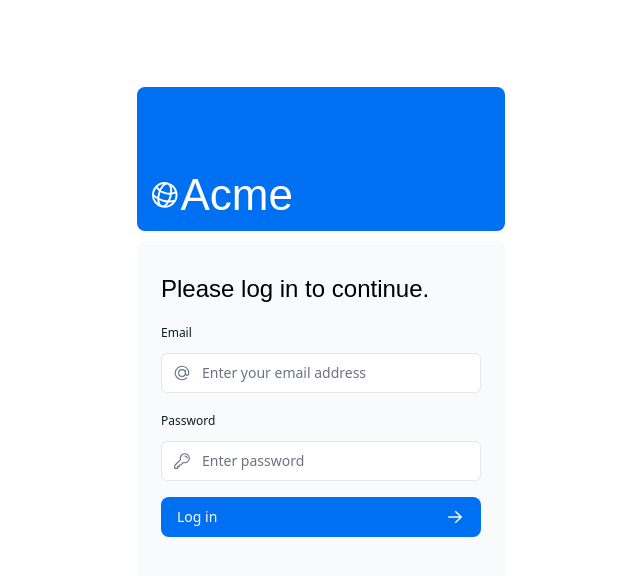
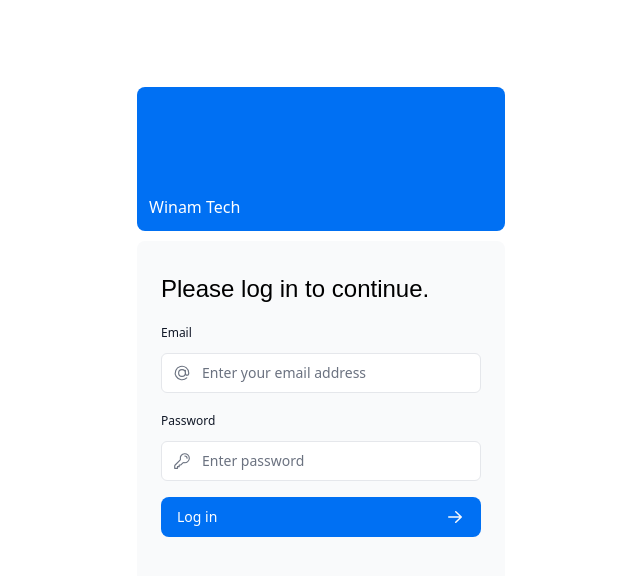
Before and after one commit to AchayoEarnest/NextJs-doc, a Next.js app: page /login in a window 1280 px wide. Shown: the top 576 px of the page, without its empty margins (319-959 px from the left). Built offline with nearby package versions, Linux system fonts and the light colour scheme; a web font is replaced by a local one.

Commit message:
winam logo added

```diff
--- a/app/login/page.tsx
+++ b/app/login/page.tsx
@@ -6,9 +6,7 @@ export default function LoginPage() {
     <main className="flex items-center justify-center md:h-screen">
       <div className="relative mx-auto flex w-full max-w-[400px] flex-col space-y-2.5 p-4 md:-mt-32">
         <div className="flex h-20 w-full items-end rounded-lg bg-blue-500 p-3 md:h-36">
-          <div className="w-32 text-white md:w-36">
-            <AcmeLogo />
-          </div>
+          <div className="w-32 text-white md:w-36">Winam Tech</div>
         </div>
         <LoginForm />
       </div>
--- a/app/ui/acme-logo.tsx
+++ b/app/ui/acme-logo.tsx
@@ -7,7 +7,10 @@ export default function AcmeLogo() {
       className={`${lusitana.className} flex flex-row items-center leading-none text-white`}
     >
       <GlobeAltIcon className="h-12 w-12 rotate-[15deg]" />
-      <p className="text-[44px]">Acme</p>
+      <p className="text-[44px]">
+        {' '}
+        <h1 className='text-4xl'>Winam Tech</h1>
+      </p>
     </div>
   );
 }
--- a/app/ui/dashboard/sidenav.tsx
+++ b/app/ui/dashboard/sidenav.tsx
@@ -11,9 +11,7 @@ export default function SideNav() {
         className="mb-2 flex h-20 items-end justify-start rounded-md bg-blue-600 p-4 md:h-40"
         href="/"
       >
-        <div className="w-32 text-white md:w-40">
-          <AcmeLogo />
-        </div>
+        <div className="w-32 text-white md:w-40 text-4xl">Winam Tech</div>
       </Link>
       <div className="flex grow flex-row justify-between space-x-2 md:flex-col md:space-x-0 md:space-y-2">
         <NavLinks />
```
